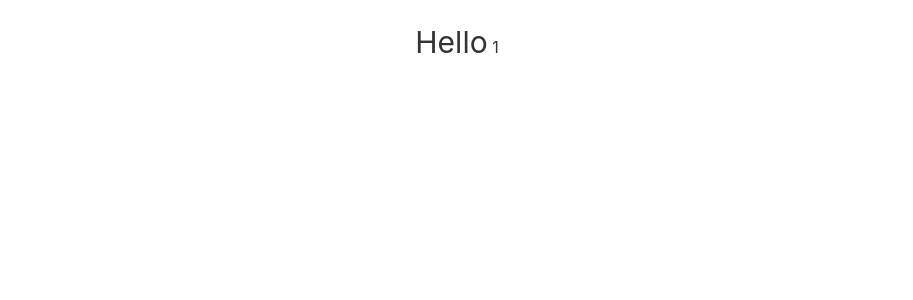
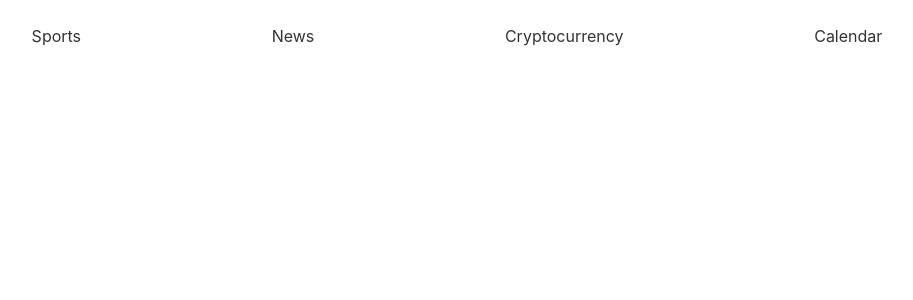
Before and after one commit to Sate04/raspipanelsvelte, a Svelte app in the folder raspipanelsvelte/: page / in a window 1280 px wide. Shown: the top 300 px of the page, without its empty margins (183-1096 px from the left). Built offline with nearby package versions, Linux system fonts and the light colour scheme.

Commit message:
something

```diff
--- a/raspipanelsvelte/public/css/app.css
+++ b/raspipanelsvelte/public/css/app.css
@@ -508,9 +508,11 @@ video {
   --tw-backdrop-saturate:  ;
   --tw-backdrop-sepia:  ;
 }
-.text-3xl {
-  font-size: 1.875rem;
-  line-height: 2.25rem;
+.flex {
+  display: flex;
+}
+.justify-evenly {
+  justify-content: space-evenly;
 }
 .uppercase {
   text-transform: uppercase;
--- a/raspipanelsvelte/src/App.svelte
+++ b/raspipanelsvelte/src/App.svelte
@@ -7,9 +7,25 @@
 </script>
 
 <main>
-	<btn class="text-3xl" on:click={goto}>Hello</btn>
-
-	{thing}
+	<div class="flex justify-evenly">
+		<div>
+			<btn on:click={goto}>Sports</btn>
+		</div>
+		<div>
+			<btn>News</btn>
+		</div>
+		<div>
+			<btn>Cryptocurrency</btn>
+		</div>
+		<div>
+			<btn>Calendar</btn>
+		</div>
+	</div>
+	{#if thing > 3}
+	<div>
+		Boo!
+	</div>
+	{/if}
 </main>
 
 <style>
```
